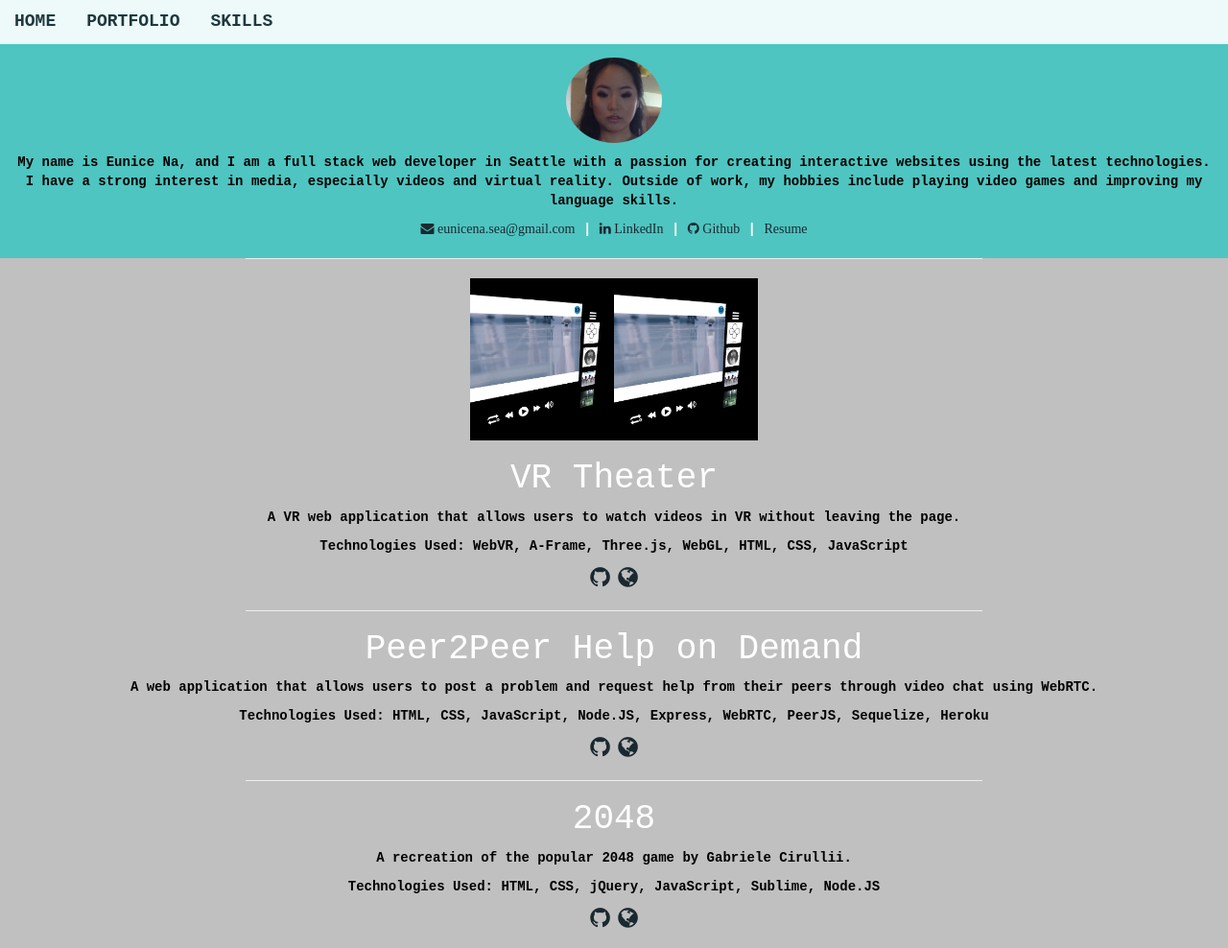
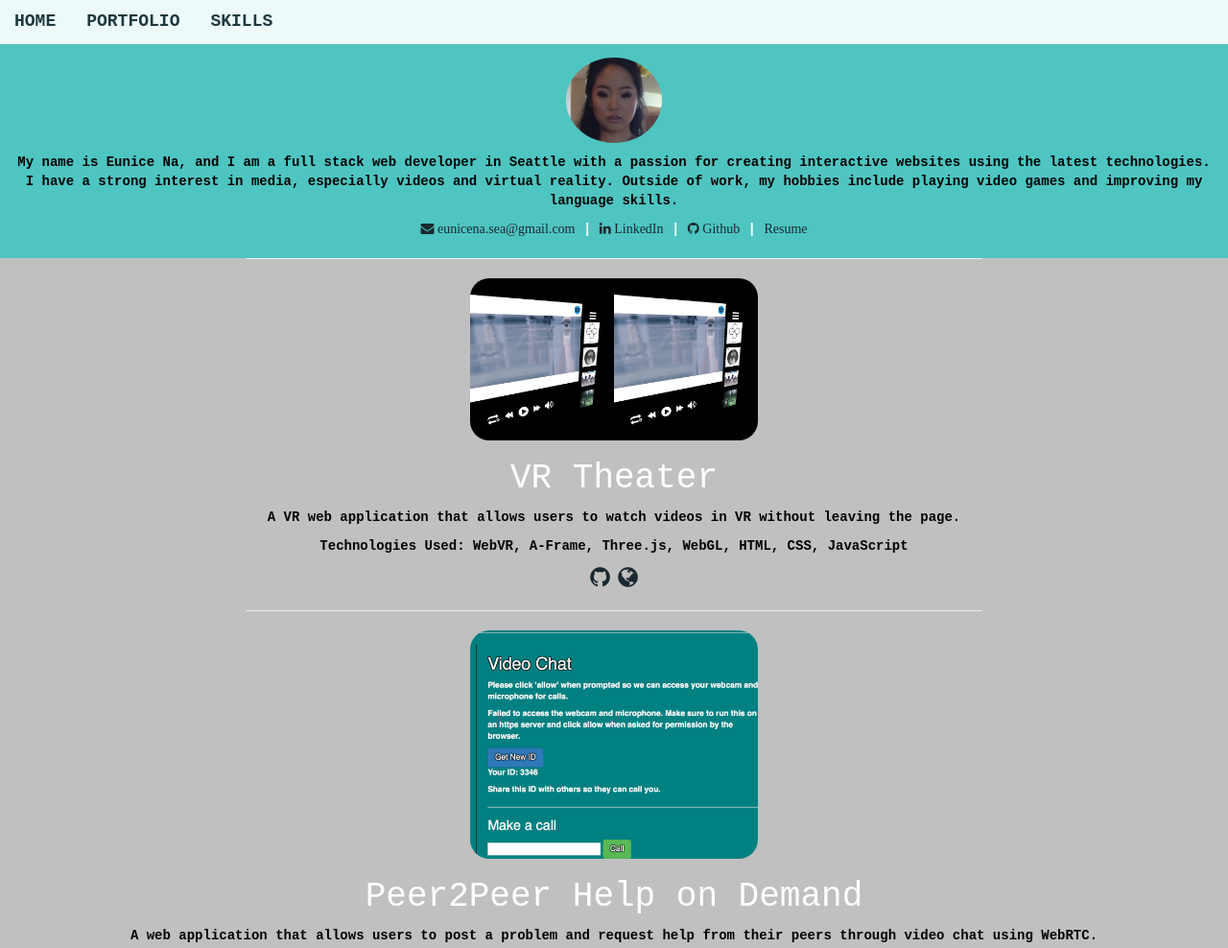
Before and after one commit to eun-n/personalsite, a website: page index.html in a window 1280 px wide. Shown: the top 988 px of the page at 96% size. Drawn offline with nearby package versions, Linux system fonts and the light colour scheme.

Commit message:
screenshot

```diff
--- a/index.html
+++ b/index.html
@@ -29,7 +29,7 @@
 
     <div class="project"><hr>
       <div class="">
-      <img id="vrscreen" src="assets/mobilescreen1.jpg">
+      <img class="screen" src="assets/mobilescreen1.jpg">
         <h1 class="title"><a name="portfolio"></a>VR Theater</h1>
         <p class="description">A VR web application that allows users to watch videos in VR without leaving the page.</p>
         <p class="description">Technologies Used: WebVR, A-Frame, Three.js, WebGL, HTML, CSS, JavaScript</p>
@@ -38,6 +38,7 @@
       </div>
       <hr>
       <div class="">
+        <img id="p2p" src="assets/p2p.png">
         <h1 class="title">Peer2Peer Help on Demand</h1>
         <p class="description">A web application that allows users to post a problem and request help from their peers through video chat using WebRTC.</p>
         <p class="description">Technologies Used: HTML, CSS, JavaScript, Node.JS, Express, WebRTC, PeerJS, Sequelize, Heroku</p>
@@ -46,6 +47,7 @@
       </div>
       <hr>
       <div class="">
+      <img class="screen" src="assets/2048.png">
         <h1 class="title">2048</h1>
         <p class="description">A recreation of the popular 2048 game by Gabriele Cirullii.</p>
         <p class="description">Technologies Used: HTML, CSS, jQuery, JavaScript, Sublime, Node.JS</p>
--- a/static/style.css
+++ b/static/style.css
@@ -143,6 +143,12 @@ hr {
 	margin-top: 50px;
 }
 
-#vrscreen {
-	max-width: 300px;
+.screen {
+	width: 300px;
+	border-radius: 20px;
 }
+
+#p2p {
+	width:300px;
+	border-radius: 20px;
+}
```
Also changed, not shown: static/assets/2048.png (added), static/assets/p2p.png (added).
